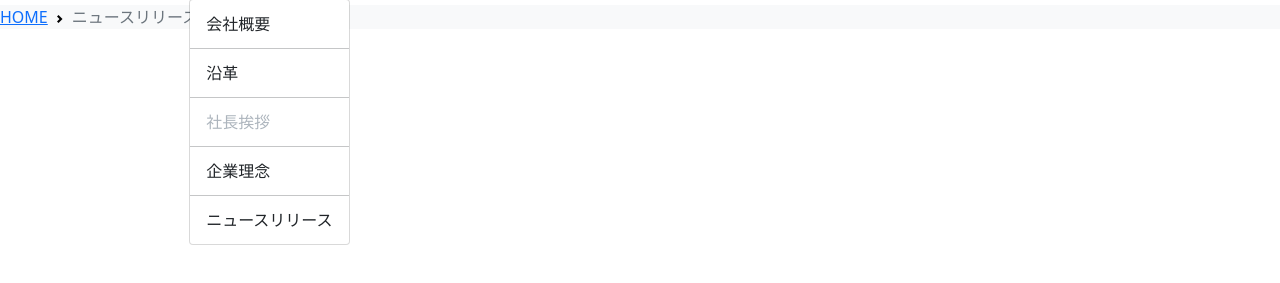
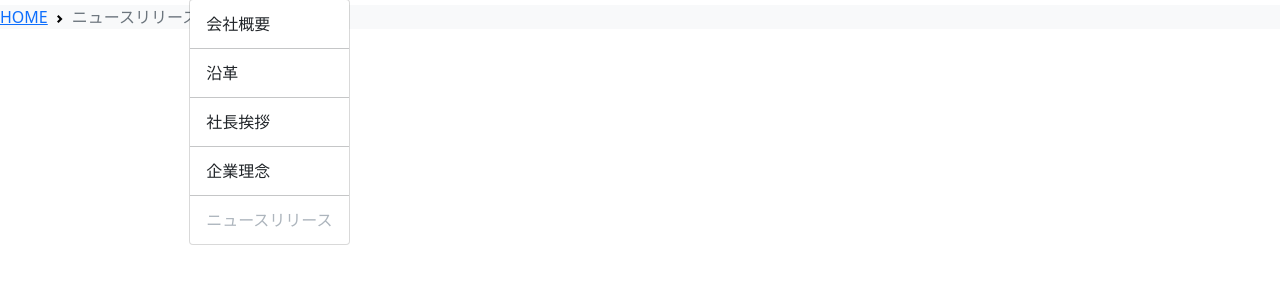
Before and after one commit to y-iinuma/mc_sample, a plain HTML site: page news.html in a window 1280 px wide. Both pictures are taken after a click on the button "企業情報". Shown: the part 51-334 px from the top of the page. Drawn offline with nearby package versions, Linux system fonts and the light colour scheme.

Commit message:
Update news.html

```diff
--- a/news.html
+++ b/news.html
@@ -31,11 +31,11 @@
 			            <li><hr class="dropdown-divider"></li>
 			            <li><a class="dropdown-item" href="history.html">沿革</a></li>
 						<li><hr class="dropdown-divider"></li>
-			            <li><a class="dropdown-item disabled" href="#">社長挨拶</a></li>
+			            <li><a class="dropdown-item" href="#">社長挨拶</a></li>
 			            <li><hr class="dropdown-divider"></li>
 			            <li><a class="dropdown-item" href="philosophy.html">企業理念</a></li>
 			            <li><hr class="dropdown-divider"></li>
-			            <li><a class="dropdown-item" href="news.html">ニュースリリース</a></li>
+			            <li><a class="dropdown-item disabled" href="news.html">ニュースリリース</a></li>
 			          </ul>
 			        </li>
 					<li class="nav-item">
```
